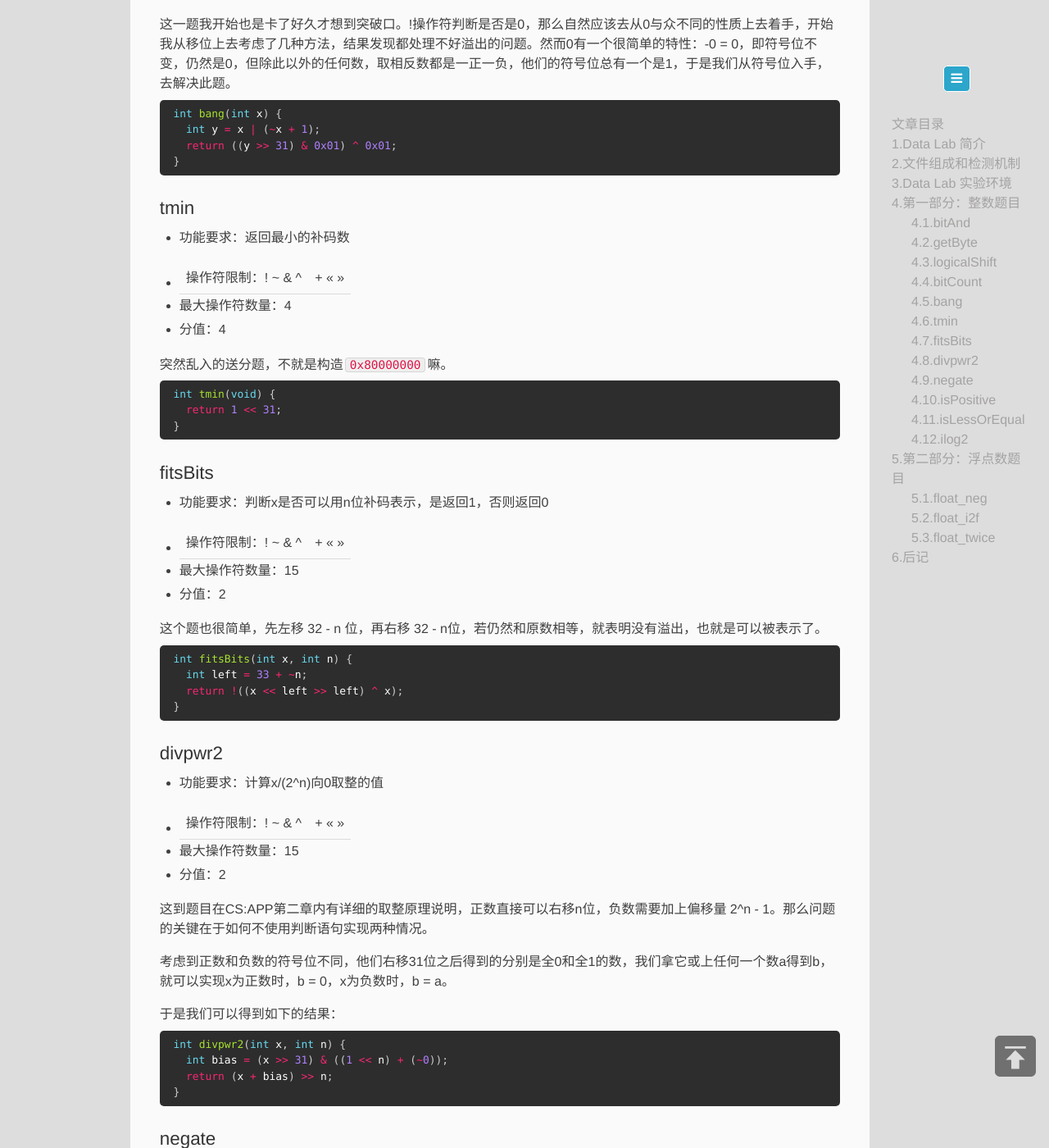
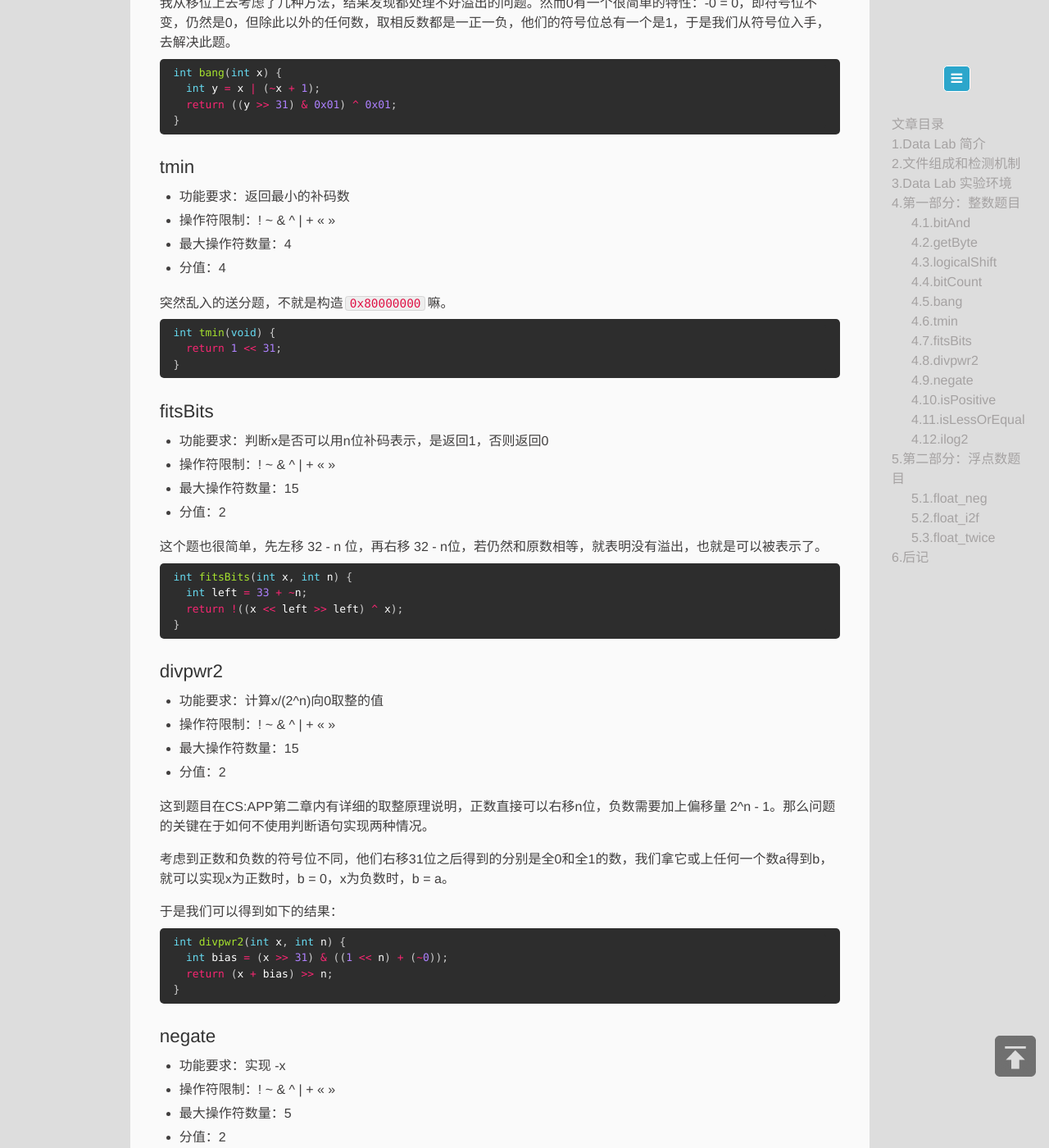
Before and after one commit to zxc479773533/zxc479773533.github.io, a Jekyll site: the page built from _posts/2017-9-20-Data-Lab.md, in a window 1280 px wide and 1400 px high, scrolled down 5748 px. Shown: the whole window at 82% size. Built offline with Jekyll 4.4.1, drawn with Linux system fonts in a browser that asks for light colours; a script that is not in the unit is left out; comment, search, counter and statistics services are not loaded; some of the changed text lies outside the part shown.

Commit message:
new essay

```diff
--- a/_posts/2017-9-20-Data-Lab.md
+++ b/_posts/2017-9-20-Data-Lab.md
@@ -122,7 +122,7 @@ Each "Expr" is an expression using ONLY the following:
 
 1. 整数常量只能在 0 ～ 255(0xff)之间
 2. 是函数的参数或者local变量
-3. 使用操作符 ! ~ & ^ | + << >>
+3. 使用操作符 ! ~ & ^ \| + << >>
 
 禁止使用：
 
@@ -130,7 +130,7 @@ Each "Expr" is an expression using ONLY the following:
 2. 使用宏定义
 3. 自行定义额外的函数
 4. 调用函数
-5. 使用其他的操作符，如&& || - ?:等
+5. 使用其他的操作符，如&& \|\| - ?:等
 6. 使用强制转换
 7. 使用除了int以外的其它数据类型，如数组，结构体，联合等
 
@@ -245,7 +245,7 @@ int bang(int x) {
 ### tmin
 
 * 功能要求：返回最小的补码数
-* 操作符限制：! ~ & ^ | + << >>
+* 操作符限制：! ~ & ^ \| + << >>
 * 最大操作符数量：4
 * 分值：4
 
@@ -260,7 +260,7 @@ int tmin(void) {
 ### fitsBits
 
 * 功能要求：判断x是否可以用n位补码表示，是返回1，否则返回0
-* 操作符限制：! ~ & ^ | + << >>
+* 操作符限制：! ~ & ^ \| + << >>
 * 最大操作符数量：15
 * 分值：2
 
@@ -276,7 +276,7 @@ int fitsBits(int x, int n) {
 ### divpwr2
 
 * 功能要求：计算x/(2^n)向0取整的值
-* 操作符限制：! ~ & ^ | + << >>
+* 操作符限制：! ~ & ^ \| + << >>
 * 最大操作符数量：15
 * 分值：2
 
@@ -296,7 +296,7 @@ int divpwr2(int x, int n) {
 ### negate
 
 * 功能要求：实现 -x
-* 操作符限制：! ~ & ^ | + << >>
+* 操作符限制：! ~ & ^ \| + << >>
 * 最大操作符数量：5
 * 分值：2
 
@@ -311,7 +311,7 @@ int negate(int x) {
 ### isPositive
 
 * 功能要求：判断x是否大于0，若成立返回1，否则返回0
-* 操作符限制：! ~ & ^ | + << >>
+* 操作符限制：! ~ & ^ \| + << >>
 * 最大操作符数量：8
 * 分值：3
 
@@ -327,7 +327,7 @@ int isPositive(int x) {
 ### isLessOrEqual
 
 * 功能要求：判断是否 x<=y，若成立返回1，否则返回0
-* 操作符限制：! ~ & ^ | + << >>
+* 操作符限制：! ~ & ^ \| + << >>
 * 最大操作符数量：24
 * 分值：3
 
@@ -351,7 +351,7 @@ int isLessOrEqual(int x, int y) {
 ### ilog2
 
 * 功能要求：返回log2(x)向下取整的结果，x取值为正数
-* 操作符限制：! ~ & ^ | + << >>
+* 操作符限制：! ~ & ^ \| + << >>
 * 最大操作符数量：90
 * 分值：3
 
@@ -425,7 +425,7 @@ NOTES:
 * 可以使用流程控制语句，如if while switch等
 * 使用任意大小的整数
 * 使用int 和 unsigned 类型
-* 使用任意的操作符，如 || &&等
+* 使用任意的操作符，如 \|\| &&等
 
 浮点数的题目，主要难点就在于对浮点数的位级表示的理解，这里我就不详细讲了，这不是重点。
 
@@ -539,7 +539,7 @@ unsigned float_twice(unsigned uf) {
 
 最终贴上完成之后的分数
 
-![](images/Data-Lab-01.png)
+![](https://raw.githubusercontent.com/zxc479773533/zxc479773533.github.io/master/_posts/images/Data-Lab-01.png)
 
 整个lab做了两天半，其中卡的时间最长的就是bitCount，这个分组计数的方法十分巧妙。其他的感觉浮点数的题目比整数的题目要好想很多，只要认真看过书本，理解了位级表示，都能很快搞定。
 
```
